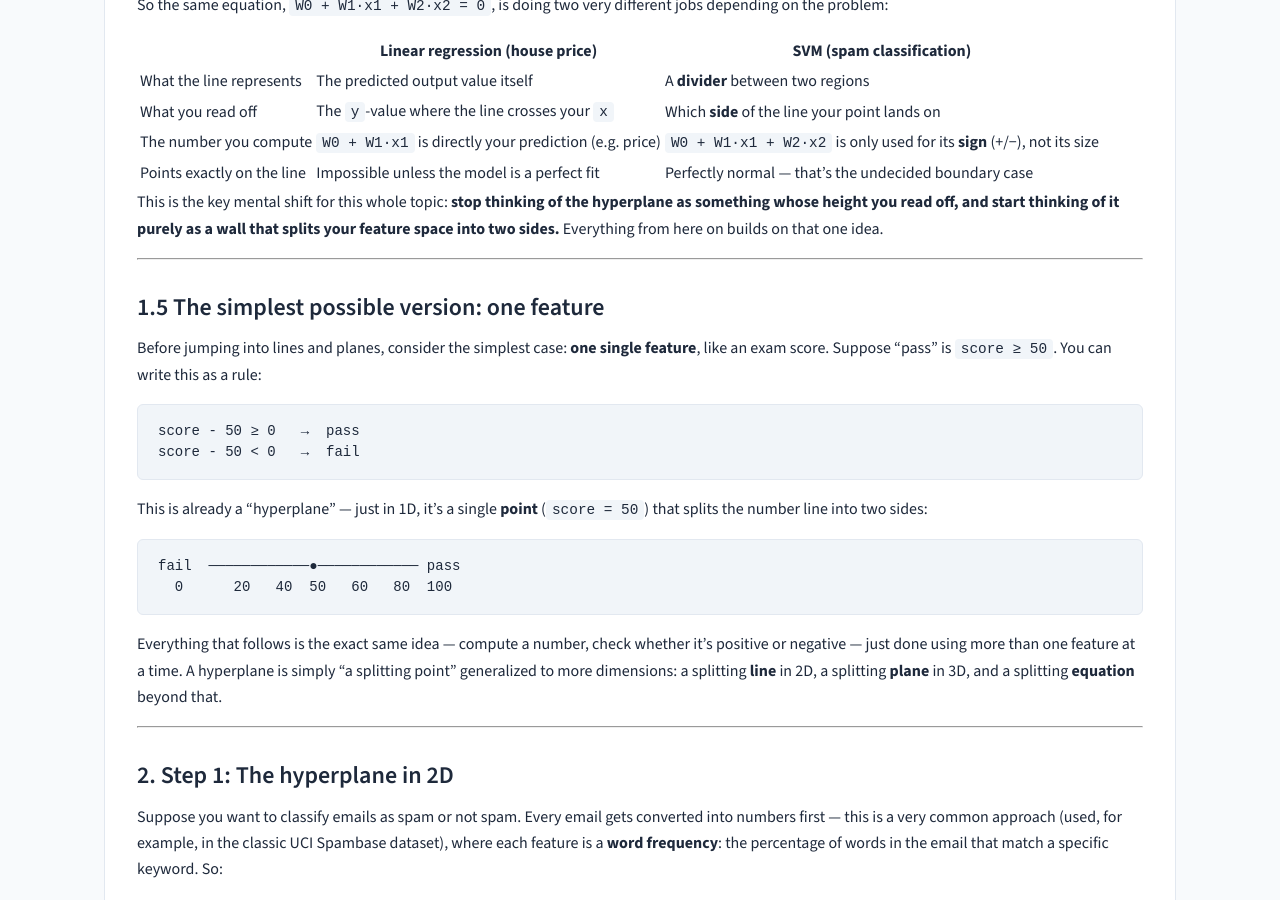
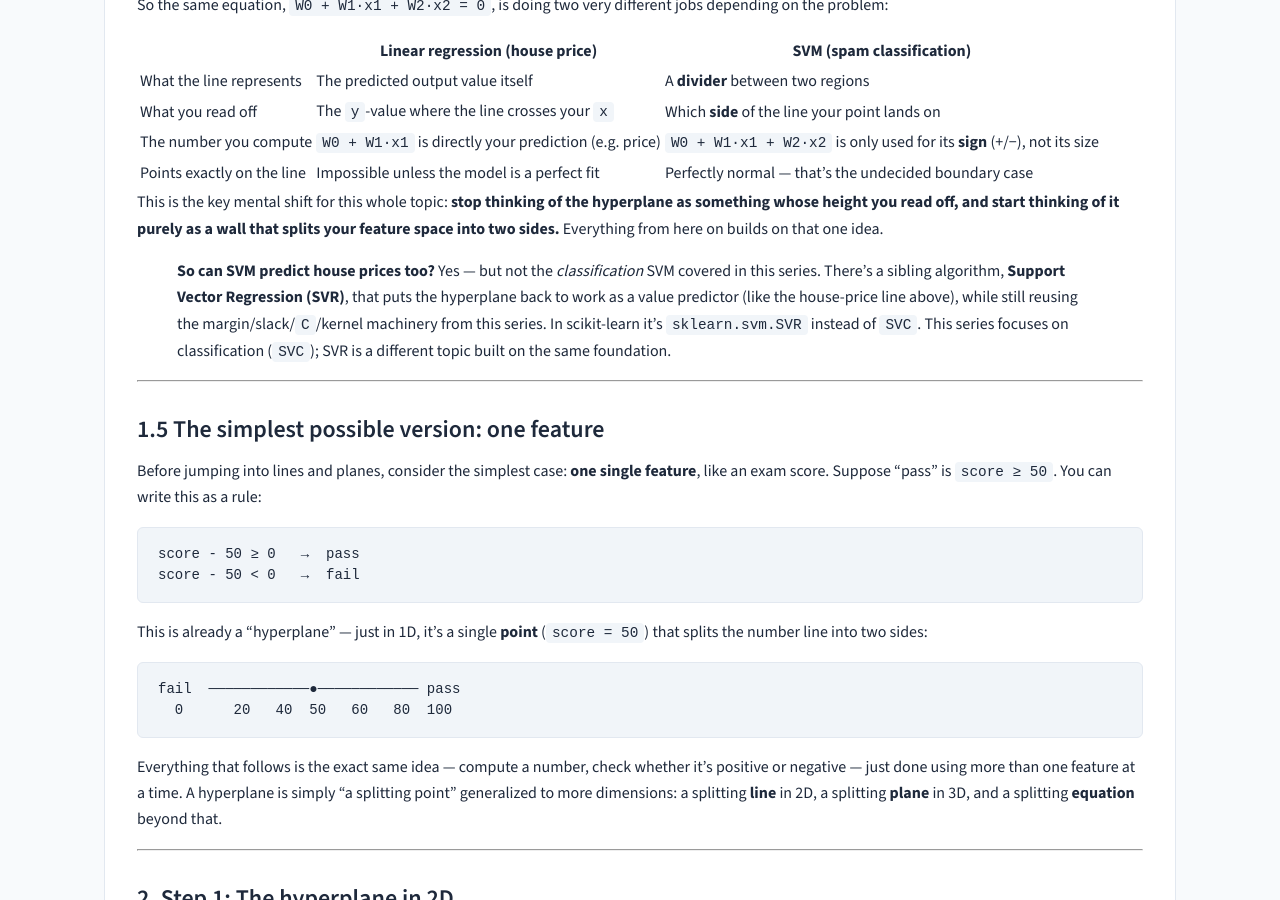
Before and after one commit to rilov/handbook, a Jekyll site: the page built from _topics/SVM Part 1 - Hyperplanes and Linear Classification.md, in a window 1280 px wide and 900 px high, scrolled down 1379 px. Built offline with Jekyll 4.4.1, drawn with Linux system fonts in a browser that asks for light colours; our own code applies the rules of GitHub Pages for plain Markdown files.

Commit message:
Clarify SVM vs SVR: note that SVM can predict continuous values via Support Vector Regression

```diff
--- a/_topics/SVM Part 1 - Hyperplanes and Linear Classification.md
+++ b/_topics/SVM Part 1 - Hyperplanes and Linear Classification.md
@@ -70,6 +70,8 @@ So the same equation, `W0 + W1·x1 + W2·x2 = 0`, is doing two very different jo
 | Points exactly on the line | Impossible unless the model is a perfect fit | Perfectly normal — that's the undecided boundary case |
 
 This is the key mental shift for this whole topic: **stop thinking of the hyperplane as something whose height you read off, and start thinking of it purely as a wall that splits your feature space into two sides.** Everything from here on builds on that one idea.
+
+> **So can SVM predict house prices too?** Yes — but not the *classification* SVM covered in this series. There's a sibling algorithm, **Support Vector Regression (SVR)**, that puts the hyperplane back to work as a value predictor (like the house-price line above), while still reusing the margin/slack/`C`/kernel machinery from this series. In scikit-learn it's `sklearn.svm.SVR` instead of `SVC`. This series focuses on classification (`SVC`); SVR is a different topic built on the same foundation.
 
 ---
 
```
